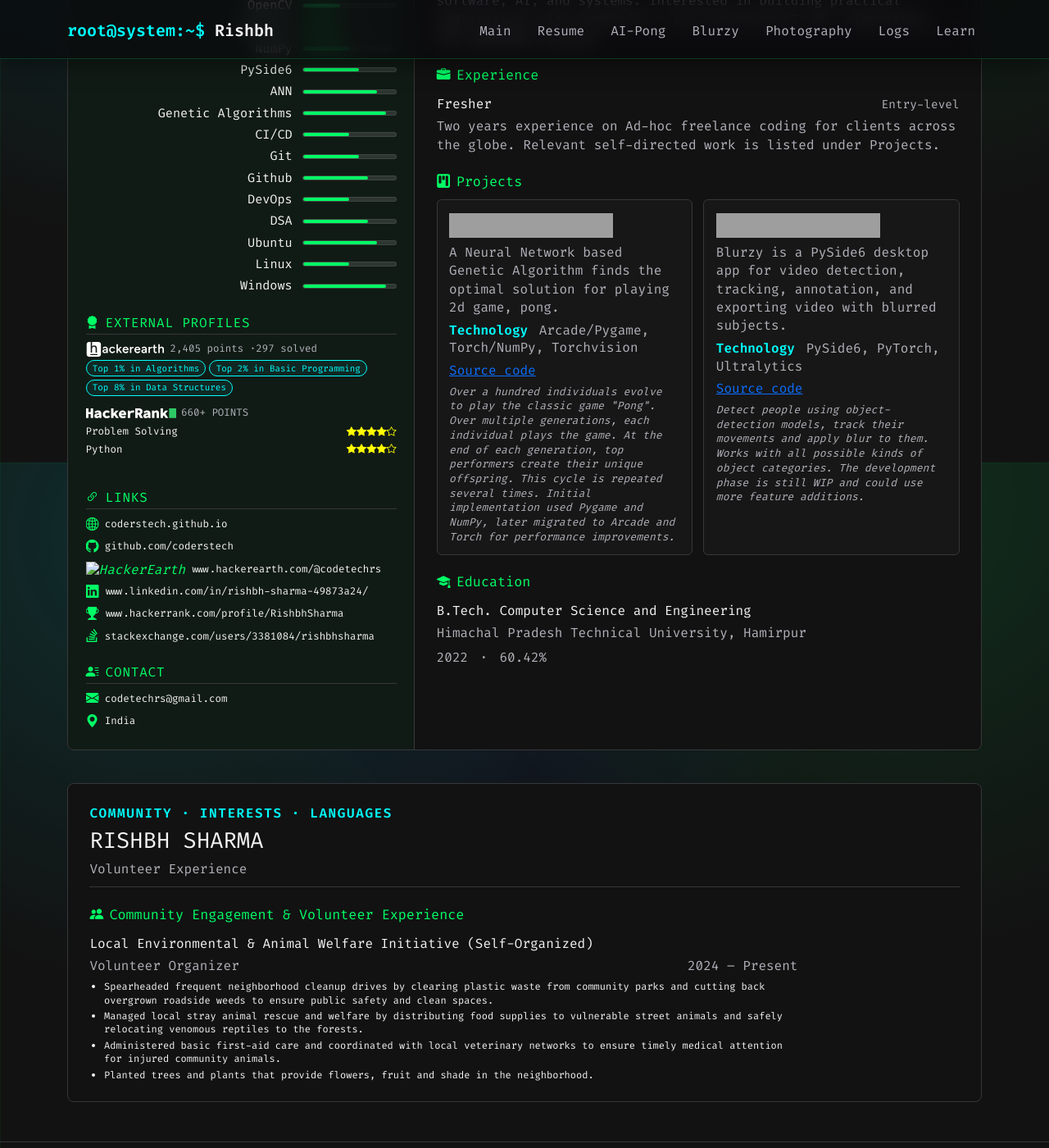
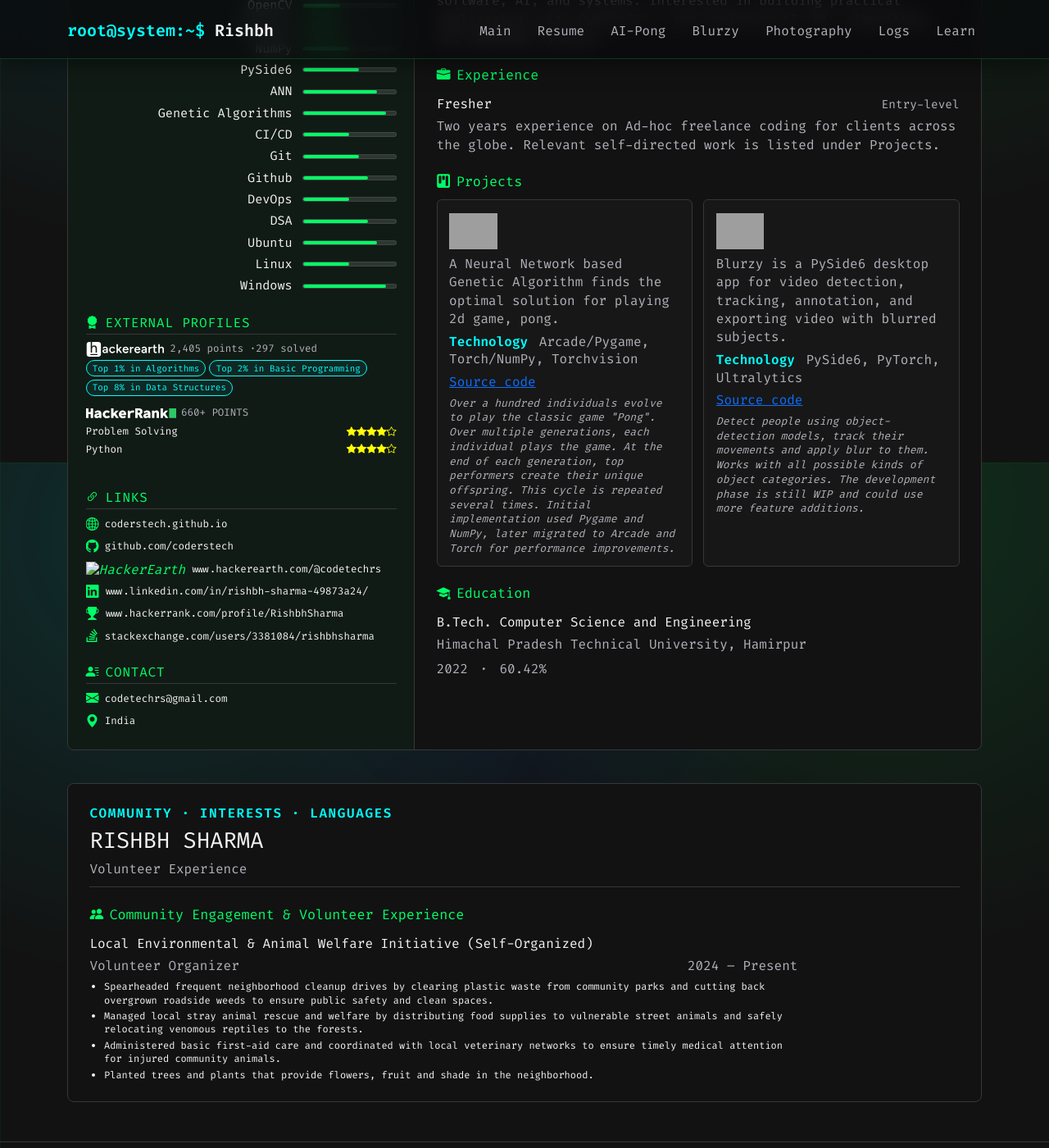
Before and after one commit to CodeRSTech/coderstech.github.io, a Jekyll site: the page built from resume.md, in a window 1280 px wide and 1400 px high, scrolled down 336 px. Shown: the whole window at 82% size. Built offline with Jekyll 4.4.1, drawn with Linux system fonts in a browser that asks for light colours; grey boxes are pictures that could not be loaded.

Commit message:
Resize project logos on resume page
Co-authored-by: Copilot <223556219+Copilot@users.noreply.github.com>

```diff
--- a/assets/css/resume.css
+++ b/assets/css/resume.css
@@ -368,6 +368,15 @@
   margin-bottom: 0.25rem;
 }
 
+.resume-project .brand-logo {
+  height: 44px;
+  width: auto;
+  max-width: 100%;
+  object-fit: contain;
+  object-position: left center;
+  display: block;
+}
+
 .resume-project p {
   font-size: 1rem !important;
   line-height: 1.4;
```
